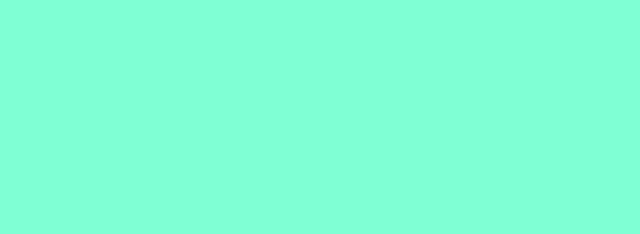
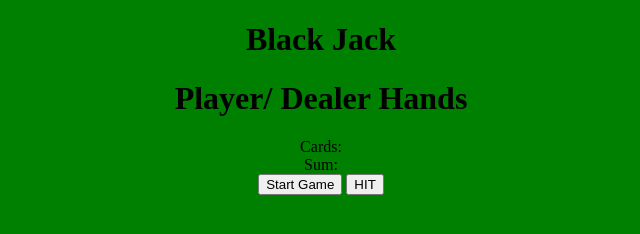
Before and after one commit to NSnyc/BlackJack, a plain HTML site: page index.html in a window 1280 px wide. Shown: the whole page, without its empty margins (319-959 px from the left). Drawn offline with Linux system fonts and the light colour scheme.

Commit message:
Set Variables

```diff
--- a/css/style.css
+++ b/css/style.css
@@ -1,3 +1,4 @@
 body {
-  background-color: aquamarine;
+  background-color: green;
+  text-align: center;
 }
--- a/index.html
+++ b/index.html
@@ -8,6 +8,13 @@
   <title>Document</title>
 </head>
 <body>
-
+  <h1>Black Jack</h1>
+  <h1 id="message">Player/ Dealer Hands</h1>
+  <div>
+    <div id="cards">Cards:</div>
+    <div id="sum">Sum:</div>
+  </div>
+  <button class="start">Start Game</button>
+  <button class="hit">HIT</button>
 </body>
 </html>
--- a/js/app.js
+++ b/js/app.js
@@ -1,5 +1,3 @@
-console.log('connected')
-
 // Main Function:
 //   Initialize deck of card array
 //   Shuffle deck of cards
@@ -34,7 +32,15 @@ console.log('connected')
 // Add betting and odds:
 //   $10, $25, $50, $100 buttons to bet. (Maximum bet of $500?)
 
-// /*----------Functions---------------*/
+/*-------------------------------Variables------------------------------------*/
+let cards = []
+let sum = 0
+let message = ""
+let messageContent = document.getElementById('message')
+let sumContent = document.getElementById('sum')
+let cardsContent = document.getElementById('cards')
+
+/*-------------------------------Functions------------------------------------*/
 
 // Initialize Deck Function:
 //   Create a list of cards 2-10 and face cards (J, Q, K, A) for   each suit (Hearts, Diamonds, Clubs, Spades)
```
